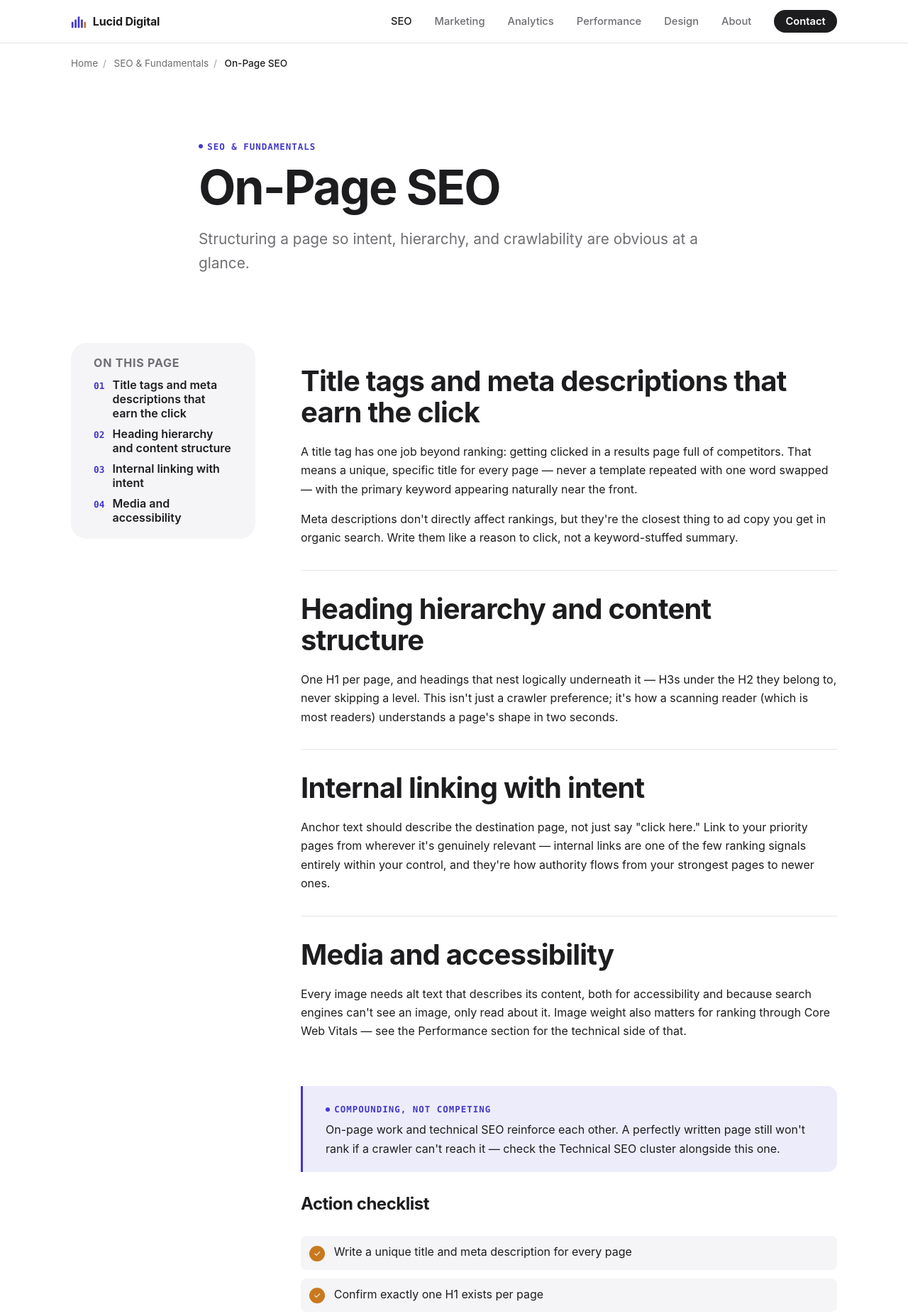
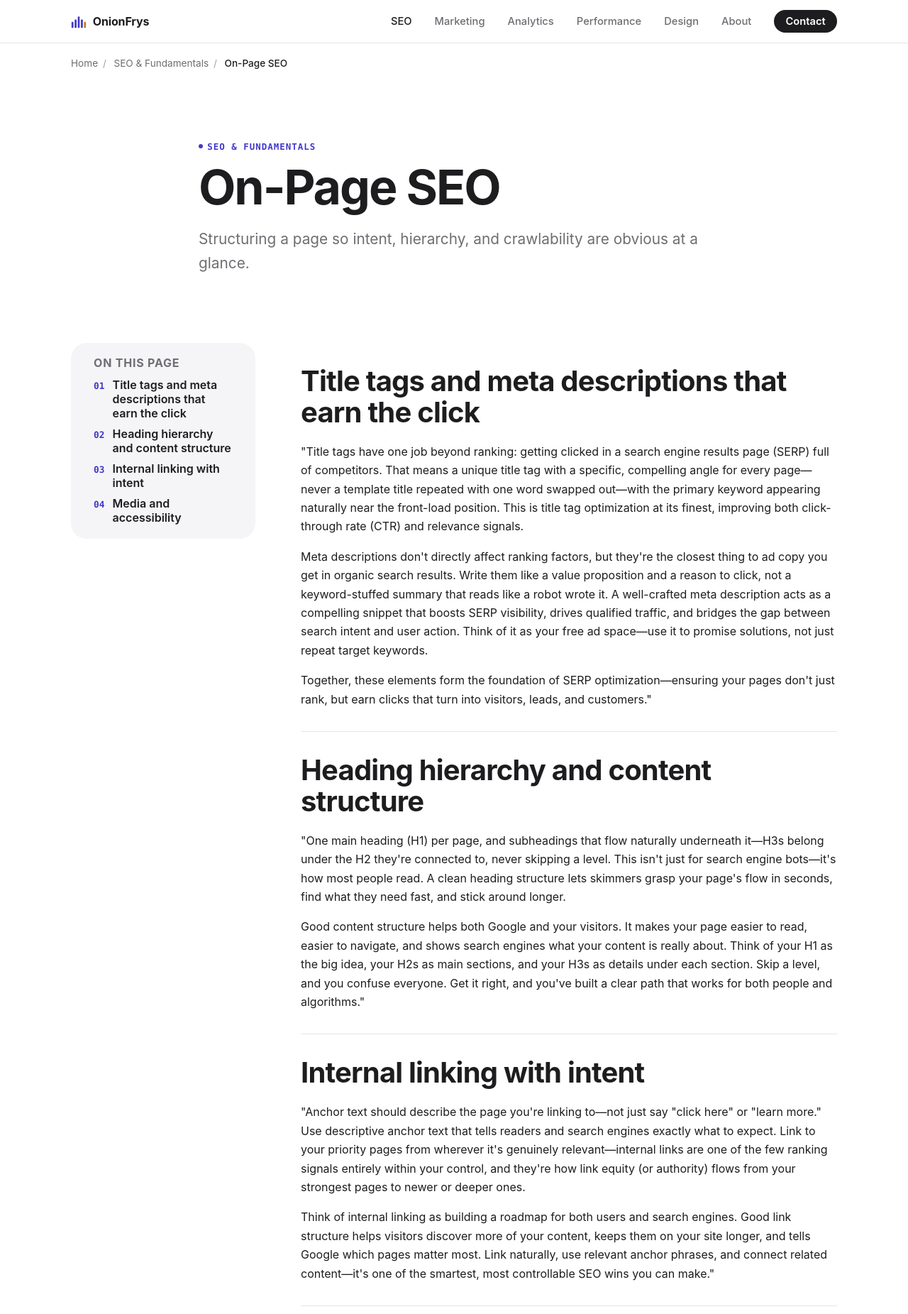
Before and after one commit to karthickology/OnionFrys, a plain HTML site: page seo-on-page.html in a window 1280 px wide. Shown: the top 1851 px of the page at 71% size. Drawn offline with Linux system fonts and the light colour scheme.

Commit message:
Update seo-on-page.html

```diff
--- a/seo-on-page.html
+++ b/seo-on-page.html
@@ -3,7 +3,7 @@
 <head>
 <meta charset="UTF-8">
 <meta name="viewport" content="width=device-width, initial-scale=1.0">
-<title>On-Page SEO | SEO & Fundamentals | Lucid Digital</title>
+<title>On-Page SEO | SEO & Fundamentals | OnionFrys</title>
 <meta name="description" content="Structuring a page so intent, hierarchy, and crawlability are obvious at a glance.">
 <link rel="canonical" href="https://www.yourdomain.com/seo-on-page.html">
 <link rel="icon" type="image/svg+xml" href="images/favicon.svg">
@@ -70,7 +70,7 @@
   <div class="container row justify-between">
     <a href="index.html" class="brand">
       <span class="brand-mark"><svg width="22" height="22" viewBox="0 0 26 24" fill="none" xmlns="http://www.w3.org/2000/svg" aria-hidden="true"><rect x="1" y="13" width="3.2" height="10" rx="1" fill="#4338ca"/><rect x="6.2" y="9" width="3.2" height="14" rx="1" fill="#4338ca"/><rect x="11.4" y="4" width="3.2" height="19" rx="1" fill="#4338ca"/><rect x="16.6" y="9" width="3.2" height="14" rx="1" fill="#4338ca"/><rect x="21.8" y="13" width="3.2" height="10" rx="1" fill="#c8791f"/></svg></span>
-      Lucid Digital
+      OnionFrys
     </a>
     <nav class="nav-links" aria-label="Primary">
       <a href="seo.html" aria-current="page">SEO</a>
@@ -126,20 +126,24 @@
         <div class="cluster-content">
           <div class="content-section">
       <h2 id="title-tags-and-meta-descriptions-that-earn-the-click">Title tags and meta descriptions that earn the click</h2>
-      <p>A title tag has one job beyond ranking: getting clicked in a results page full of competitors. That means a unique, specific title for every page — never a template repeated with one word swapped — with the primary keyword appearing naturally near the front.</p>
-      <p>Meta descriptions don't directly affect rankings, but they're the closest thing to ad copy you get in organic search. Write them like a reason to click, not a keyword-stuffed summary.</p>
-    </div>
+           <p>"Title tags have one job beyond ranking: getting clicked in a search engine results page (SERP) full of competitors. That means a unique title tag with a specific, compelling angle for every page—never a template title repeated with one word swapped out—with the primary keyword appearing naturally near the front-load position. This is title tag optimization at its finest, improving both click-through rate (CTR) and relevance signals.</p>
+            <p>Meta descriptions don't directly affect ranking factors, but they're the closest thing to ad copy you get in organic search results. Write them like a value proposition and a reason to click, not a keyword-stuffed summary that reads like a robot wrote it. A well-crafted meta description acts as a compelling snippet that boosts SERP visibility, drives qualified traffic, and bridges the gap between search intent and user action. Think of it as your free ad space—use it to promise solutions, not just repeat target keywords.</p>
+             <p>Together, these elements form the foundation of SERP optimization—ensuring your pages don't just rank, but earn clicks that turn into visitors, leads, and customers."</p>
+          </div>
     <div class="content-section">
       <h2 id="heading-hierarchy-and-content-structure">Heading hierarchy and content structure</h2>
-      <p>One H1 per page, and headings that nest logically underneath it — H3s under the H2 they belong to, never skipping a level. This isn't just a crawler preference; it's how a scanning reader (which is most readers) understands a page's shape in two seconds.</p>
+            <p>"One main heading (H1) per page, and subheadings that flow naturally underneath it—H3s belong under the H2 they're connected to, never skipping a level. This isn't just for search engine bots—it's how most people read. A clean heading structure lets skimmers grasp your page's flow in seconds, find what they need fast, and stick around longer.</p>
+             <p>Good content structure helps both Google and your visitors. It makes your page easier to read, easier to navigate, and shows search engines what your content is really about. Think of your H1 as the big idea, your H2s as main sections, and your H3s as details under each section. Skip a level, and you confuse everyone. Get it right, and you've built a clear path that works for both people and algorithms."</p>
     </div>
     <div class="content-section">
       <h2 id="internal-linking-with-intent">Internal linking with intent</h2>
-      <p>Anchor text should describe the destination page, not just say "click here." Link to your priority pages from wherever it's genuinely relevant — internal links are one of the few ranking signals entirely within your control, and they're how authority flows from your strongest pages to newer ones.</p>
+             <p>"Anchor text should describe the page you're linking to—not just say "click here" or "learn more." Use descriptive anchor text that tells readers and search engines exactly what to expect. Link to your priority pages from wherever it's genuinely relevant—internal links are one of the few ranking signals entirely within your control, and they're how link equity (or authority) flows from your strongest pages to newer or deeper ones.</p>
+              <p>Think of internal linking as building a roadmap for both users and search engines. Good link structure helps visitors discover more of your content, keeps them on your site longer, and tells Google which pages matter most. Link naturally, use relevant anchor phrases, and connect related content—it's one of the smartest, most controllable SEO wins you can make."</p>
     </div>
     <div class="content-section">
       <h2 id="media-and-accessibility">Media and accessibility</h2>
-      <p>Every image needs alt text that describes its content, both for accessibility and because search engines can't see an image, only read about it. Image weight also matters for ranking through Core Web Vitals — see the Performance section for the technical side of that.</p>
+            <p>"Every image needs alt text that describes what it shows. This helps accessibility—so screen readers can describe images to visually impaired users—and it helps search engines, because they can't see images, only read the text about them. Write descriptive alt text that's clear and helpful, not keyword-stuffed.</p>
+               <p>Image file size also matters. Heavy images slow down your page, and speed is a ranking factor through Core Web Vitals. Compress your images, use the right format, and keep things fast—it keeps visitors happy and Google happy too."</p>
     </div>
           <div class="callout">
       <div class="eyebrow">Compounding, not competing</div>
@@ -158,18 +162,20 @@
     </div>
   </section>
 
-  <section class="section">
+ <section class="section">
   <div class="container">
     <div class="cta">
-      <h2>Working through this yourself?</h2>
-      <p class="lede">These checklists are meant to be used, not just read. Reach out if you want a second pair of eyes on your setup.</p>
+      <h2>"This site is my learning log — every page tells a story"</h2>
+      <p class="lede">I'm Arun Karthick <br> "From first attempts to final versions, I document the breakthroughs, the bugs, and the 'why' behind every choice. Explore my work, view my background, or reach out — I'd love to connect."</p>
       <div class="hero-actions">
         <a href="contact.html" class="btn btn-primary">Get in touch</a>
-        <a href="services.html" class="btn btn-secondary">See services</a>
+        <a href="services.html" class="btn btn-secondary">see what i can do</a>
+        <a href="about.html" class="btn btn-primary">Portfolio</a>
       </div>
     </div>
   </div>
 </section>
+
 
   <section class="section related">
   <div class="container">
@@ -252,7 +258,7 @@
     </div>
     </div>
     <div class="footer-bottom">
-      <span>&copy; 2026 Lucid Digital. All rights reserved.</span>
+      <span>&copy; 2026 OnionFrys. All rights reserved.</span>
       <div class="row gap-sm">
         <a href="about.html">About</a>
         <a href="services.html">Services</a>
```
